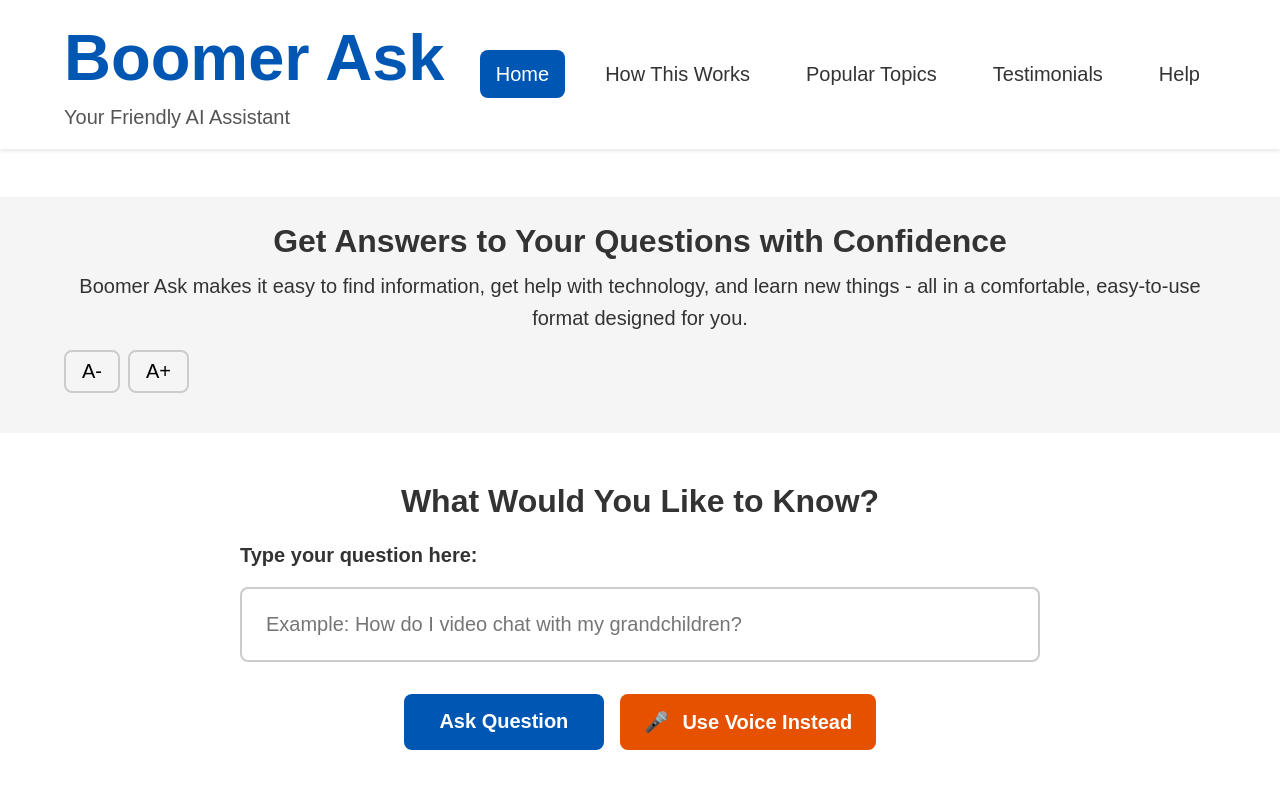
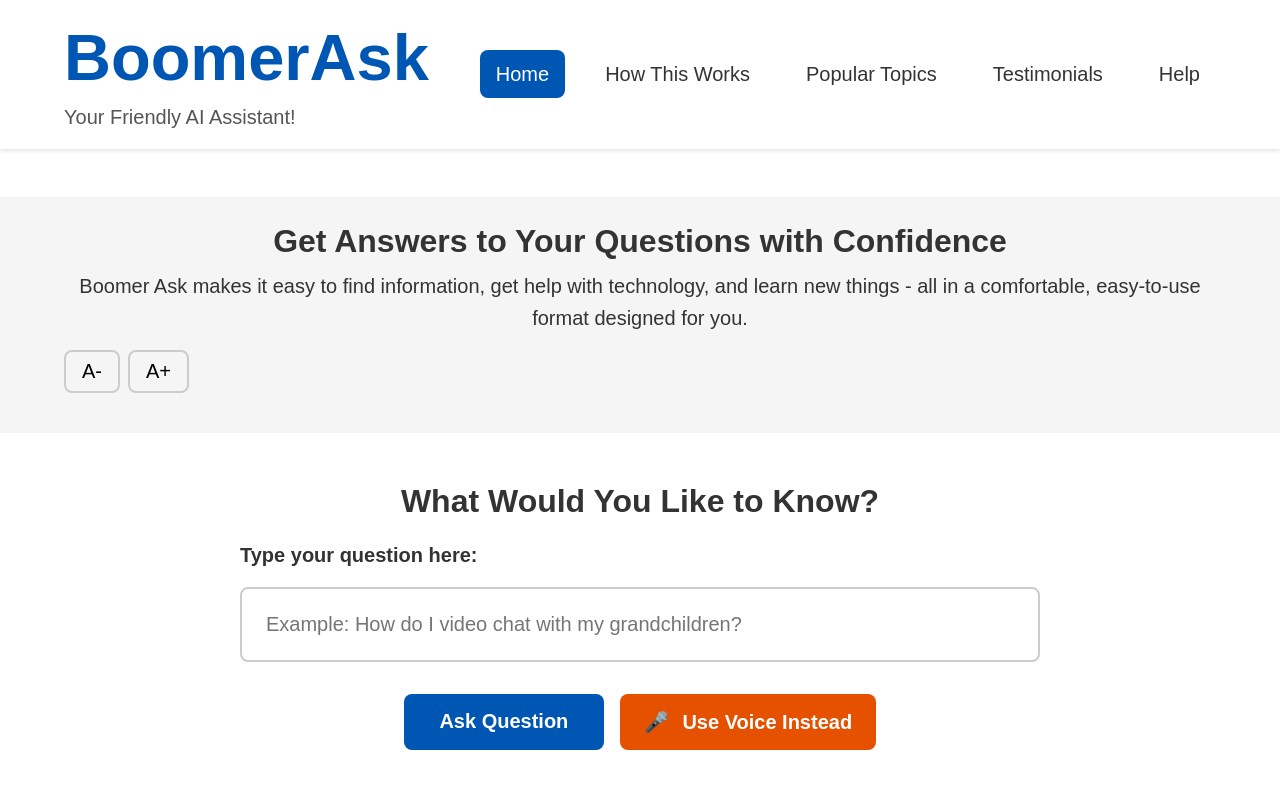
Before and after one commit to Hoffio/boomerask, a website: page index.html in a window 1280 px wide. Shown: the top 800 px of the page. Drawn offline with Linux system fonts and the light colour scheme.

Commit message:
Update index.html

```diff
--- a/index.html
+++ b/index.html
@@ -11,8 +11,8 @@
     <header>
         <div class="container">
             <div class="logo">
-                <h1>Boomer Ask</h1>
-                <p class="tagline">Your Friendly AI Assistant</p>
+                <h1>BoomerAsk</h1>
+                <p class="tagline">Your Friendly AI Assistant!</p>
             </div>
             <nav>
                 <ul>
```
